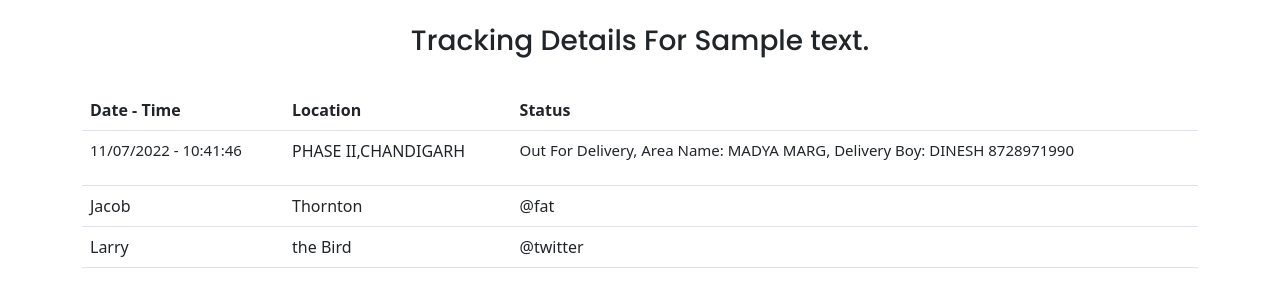
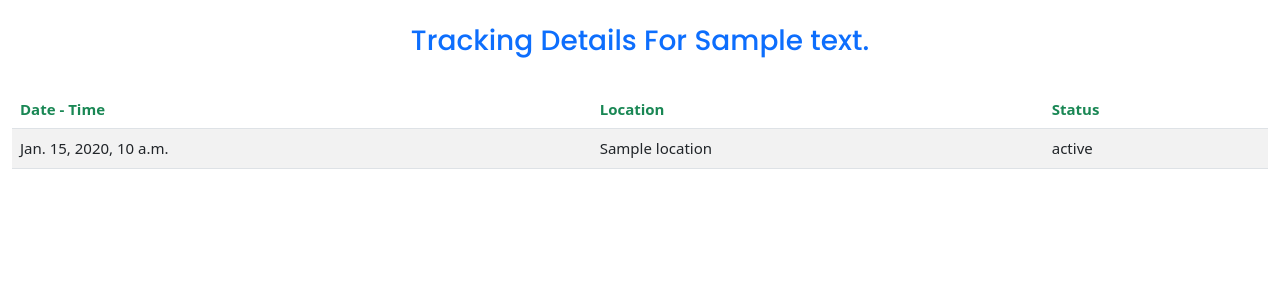
Before and after one commit to yash20-l/skykingtracking, a Django app: template templates/tracking.html in a window 1280 px wide. Shown: the top 307 px of the page. Run offline with Django 4.2, Linux system fonts and the light colour scheme; the template is opened without the code that fills it: most values are stand-ins (such as "Sample title", 1, 10 or a date in 2020).

Commit message:
'commit'

```diff
--- a/templates/tracking.html
+++ b/templates/tracking.html
@@ -12,39 +12,43 @@
     <meta charset="UTF-8">
     <meta http-equiv="X-UA-Compatible" content="IE=edge">
     <meta name="viewport" content="width=device-width, initial-scale=1.0">
-    <title>Tracking Details</title>
+    <title>{{details.0.CNote}}</title>
 </head>
 <body>
-    <div class="container">
-        <h3 class="text-center py-4" style="font-family: poppins, sans-serif;">Tracking Details For {{details.0.CNote}}</h3>
-        <table class="table">
+    <div class="container-fluid">
+        <h3 class="text-center py-4 text-primary" style="font-family: poppins, sans-serif;">Tracking Details For {{details.0.CNote}}</h3>
+        <div class="row">
+          <div class="col-md-12 col-lg-12 col-sm-12">
+              <div class="white-box">
+                  <div class="table-responsive">
+                    {% if details%}
+                      <table class="table table-striped no-wrap">
                           <thead>
                               <tr>
-                <th scope="col">Date - Time</th>
-                <th scope="col">Location</th>
-                <th scope="col">Status</th>
+                                  <th class="border-top-0 text-success" style="font-size:15px;">Date - Time</th>
+                                  <th class="border-top-0 text-success" style="font-size:15px;">Location</th>
+                                  <th class="border-top-0 text-success" style="font-size:15px;">Status</th>
                               </tr>
                           </thead>
                           <tbody>
+
+                            {% for status in details %}
                               <tr>
-                <td><p style="font-size: 15px;">11/07/2022 - 10:41:46</p></td>
-                <td>PHASE II,CHANDIGARH</td>
-                <td><p style="font-size: 15px;">Out For Delivery, Area Name: MADYA MARG, Delivery Boy: DINESH 8728971990</p></td>
+                                  <td class="txt-oflo" style="font-size:15px;">{{status.DateTime}}</td>
+                                  <td class="txt-oflo" style="font-size:15px;">{{status.Location}}</td>
+                                  <td class="txt-oflo" style="font-size:15px;">{{status.Status}}</td>
                               </tr>
-              <tr>
+                              {% endfor %}
 
-                <td>Jacob</td>
-                <td>Thornton</td>
-                <td>@fat</td>
-              </tr>
-              <tr>
-
-                <td>Larry</td>
-                <td>the Bird</td>
-                <td>@twitter</td>
-              </tr>
                           </tbody>
                       </table>
+                      {% else %}
+                              <h1 class="text-danger text-center">No Data Found. Please Check Your Tracking Number</h1>
+                      {% endif %}
+                  </div>
+              </div>
+          </div>
+      </div>
     </div>
 </body>
 </html>
```
Lines whose indentation alone changed are shown as unchanged.
